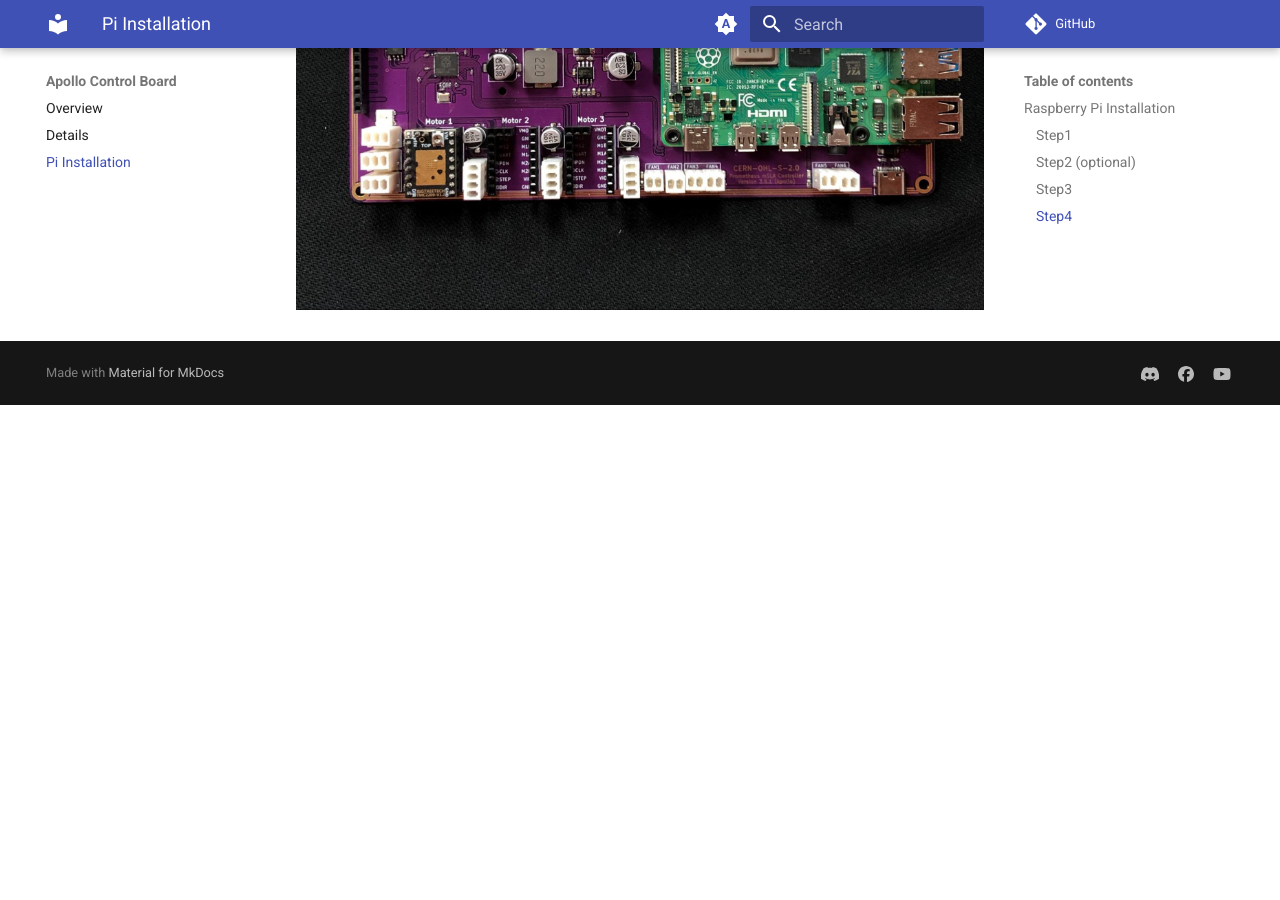
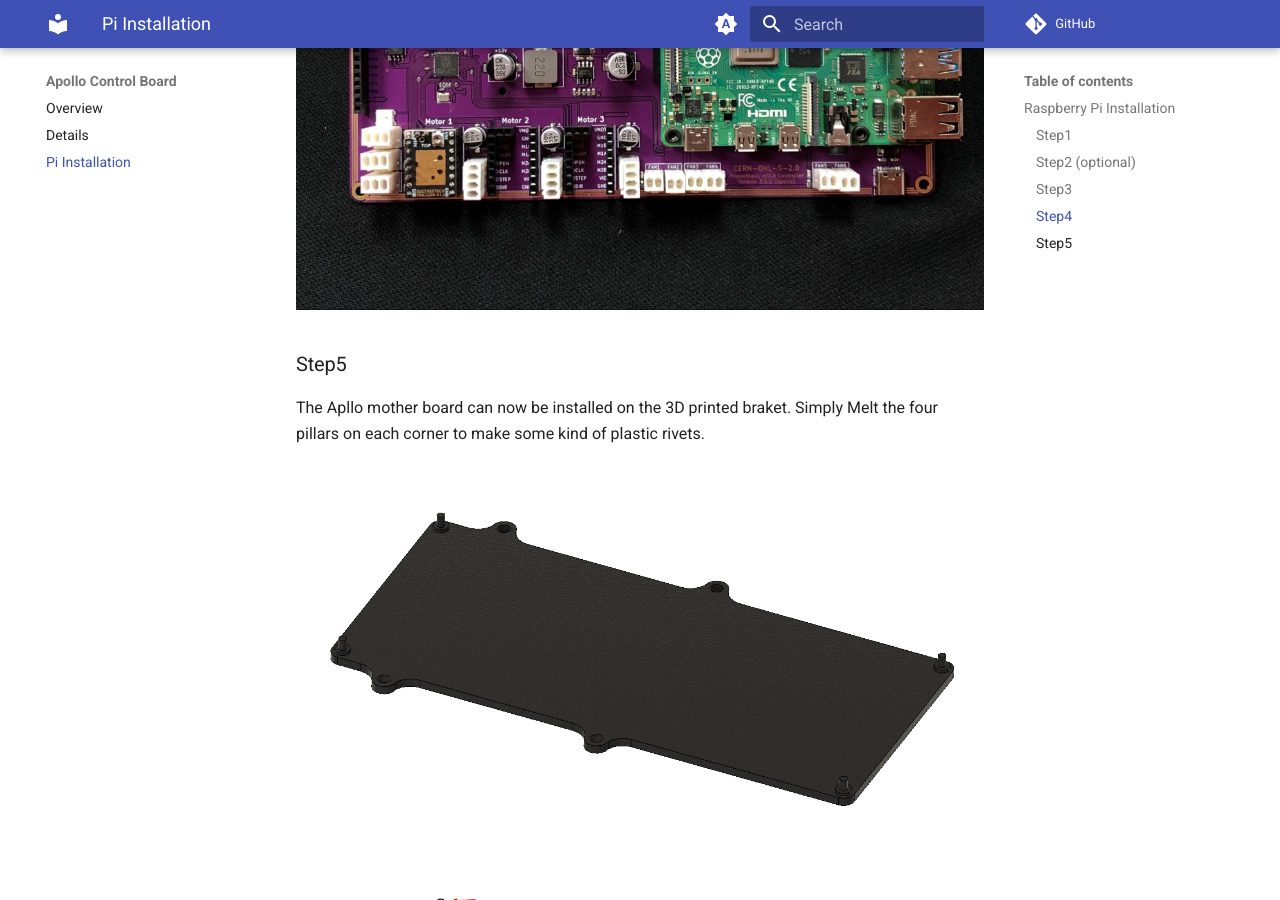
Before and after one commit to gamkiller77/Documentation, an MkDocs documentation site: the page built from docs/apollo/piinstallation.md, in a window 1280 px wide and 900 px high, scrolled down 4069 px. Built offline with MkDocs 1.6.1 and Material for MkDocs 9.7.7, drawn with Linux system fonts in a browser that asks for light colours; comment, search, counter and statistics services are not loaded; the version menu is left out; before the commit the page ends 4474 px from its top, so only the background shows below that.

Commit message:
Adding step to middle plate

```diff
--- a/docs/apollo/piinstallation.md
+++ b/docs/apollo/piinstallation.md
@@ -38,3 +38,10 @@ Don’t over tighten the screws to prevent crushing the pogo pins (look at them
 <span style="color: red"><b>* We strongly suggest installing a proper heatsink on your pi.</b></span>
 
 ![](./images/ApolloControlBoardTopViewWithPi.jpg)
+
+### Step5
+
+The Apllo mother board can now be installed on the 3D printed braket. Simply Melt the four pillars on each corner to make some kind of plastic rivets.
+
+![](./images/image1.png)
+![](./images/image10.png)
```
Also changed, not shown: docs/apollo/details.md (+1 -0 lines), 3 other files.
